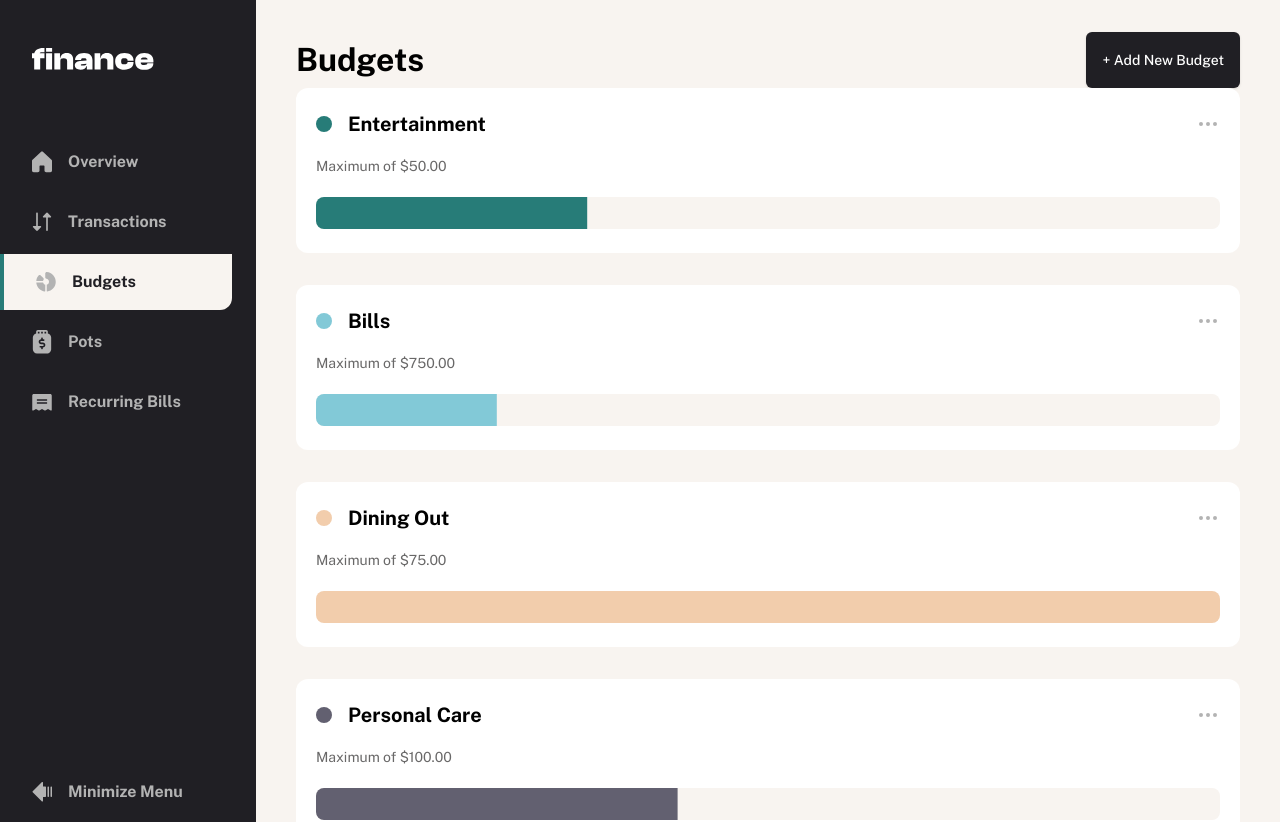
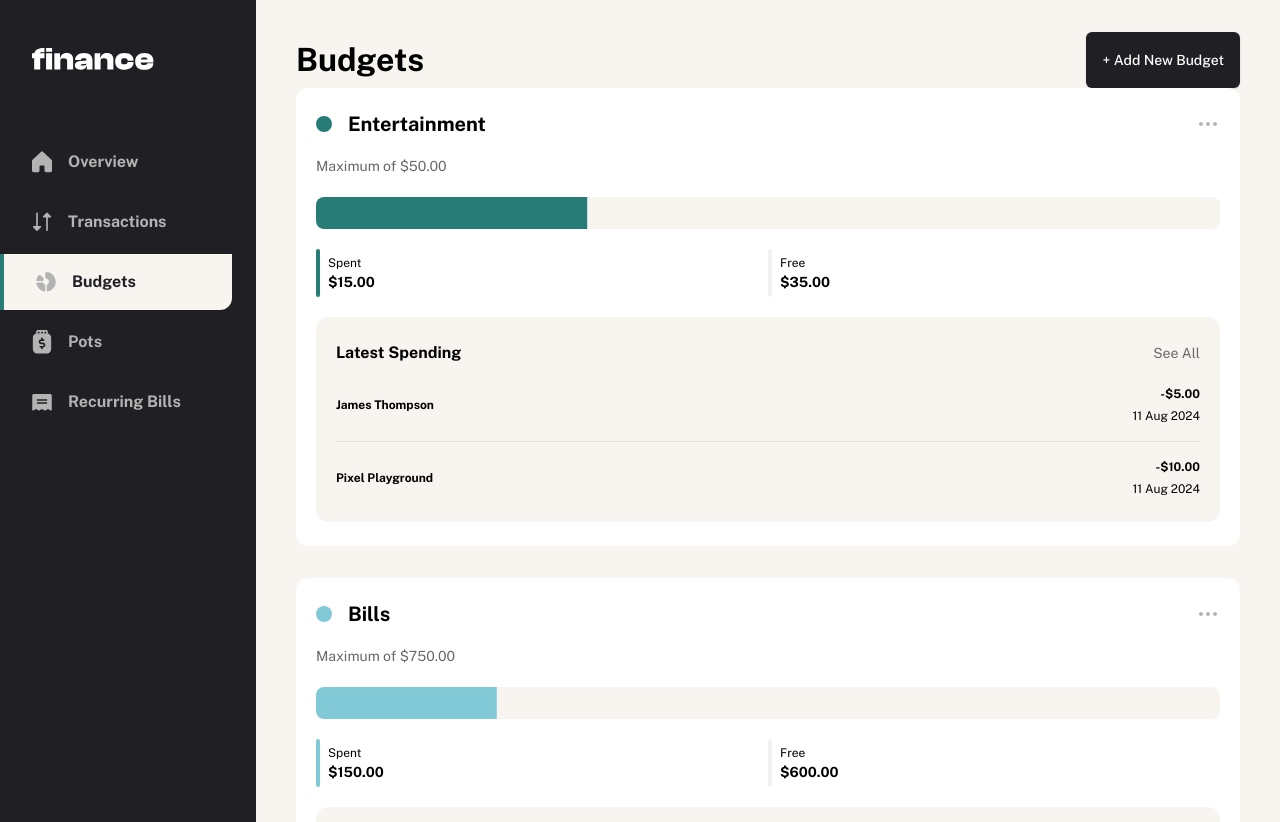
Before and after one commit to ronnieima/personal-finance-app, a Next.js app: page /budgets in a window 1280 px wide. Shown: the top 822 px of the page. Built offline with nearby package versions, Linux system fonts and the light colour scheme.

Commit message:
finish budget cards

```diff
--- a/src/app/budgets/components/BudgetCard.tsx
+++ b/src/app/budgets/components/BudgetCard.tsx
@@ -4,6 +4,8 @@ import { Ellipsis } from 'lucide-react';
 import React from 'react';
 import data from '@/../public/assets/data.json';
 import dayjs from 'dayjs';
+import Link from 'next/link';
+import Separator from '@/app/overview/components/Separator';
 
 type Props = {
   budget: {
@@ -46,6 +48,59 @@ export default function BudgetCard({ budget }: Props) {
         value={(spentThisMonth / budget.maximum) * 100}
         color={budget.theme}
       />
+      <section
+        className="flex justify-between
+      "
+      >
+        <div className="flex items-center gap-2 w-1/2">
+          <div
+            className="w-1 h-12 rounded-full"
+            style={{ background: budget.theme }}
+          />
+          <div className="flex flex-col">
+            <span className="text-preset-5">Spent</span>
+            <span className="text-preset-4 font-bold">
+              ${spentThisMonth.toFixed(2)}
+            </span>
+          </div>
+        </div>
+        <div className="flex items-center gap-2 w-1/2">
+          <div className="w-1 h-12 rounded-full bg-grey-100" />
+          <div className="flex flex-col">
+            <span className="text-preset-5">Free</span>
+            <span className="text-preset-4 font-bold">
+              ${(budget.maximum - spentThisMonth).toFixed(2)}
+            </span>
+          </div>
+        </div>
+      </section>
+      <Card className="bg-beige-100">
+        <header className="flex justify-between items-center">
+          <h3 className="text-preset-3">Latest Spending</h3>
+          <Link href={'#'} className="text-preset-4 text-grey-500">
+            See All
+          </Link>
+        </header>
+        <div className="flex flex-col gap-4">
+          {transactionsThisMonth.map((transaction, i) => {
+            if (i > 3) return;
+            return (
+              <React.Fragment key={i}>
+                <div className="text-preset-5 flex justify-between items-center">
+                  <span className="font-bold">{transaction.name}</span>
+                  <div className="flex flex-col text-right gap-1">
+                    <span className="font-bold">
+                      -${Math.abs(transaction.amount).toFixed(2)}
+                    </span>
+                    <span>{dayjs(transaction.date).format('DD MMM YYYY')}</span>
+                  </div>
+                </div>
+                <div className="last:hidden h-[1px] w-full bg-grey-500/15"></div>
+              </React.Fragment>
+            );
+          })}
+        </div>
+      </Card>
     </Card>
   );
 }
```
